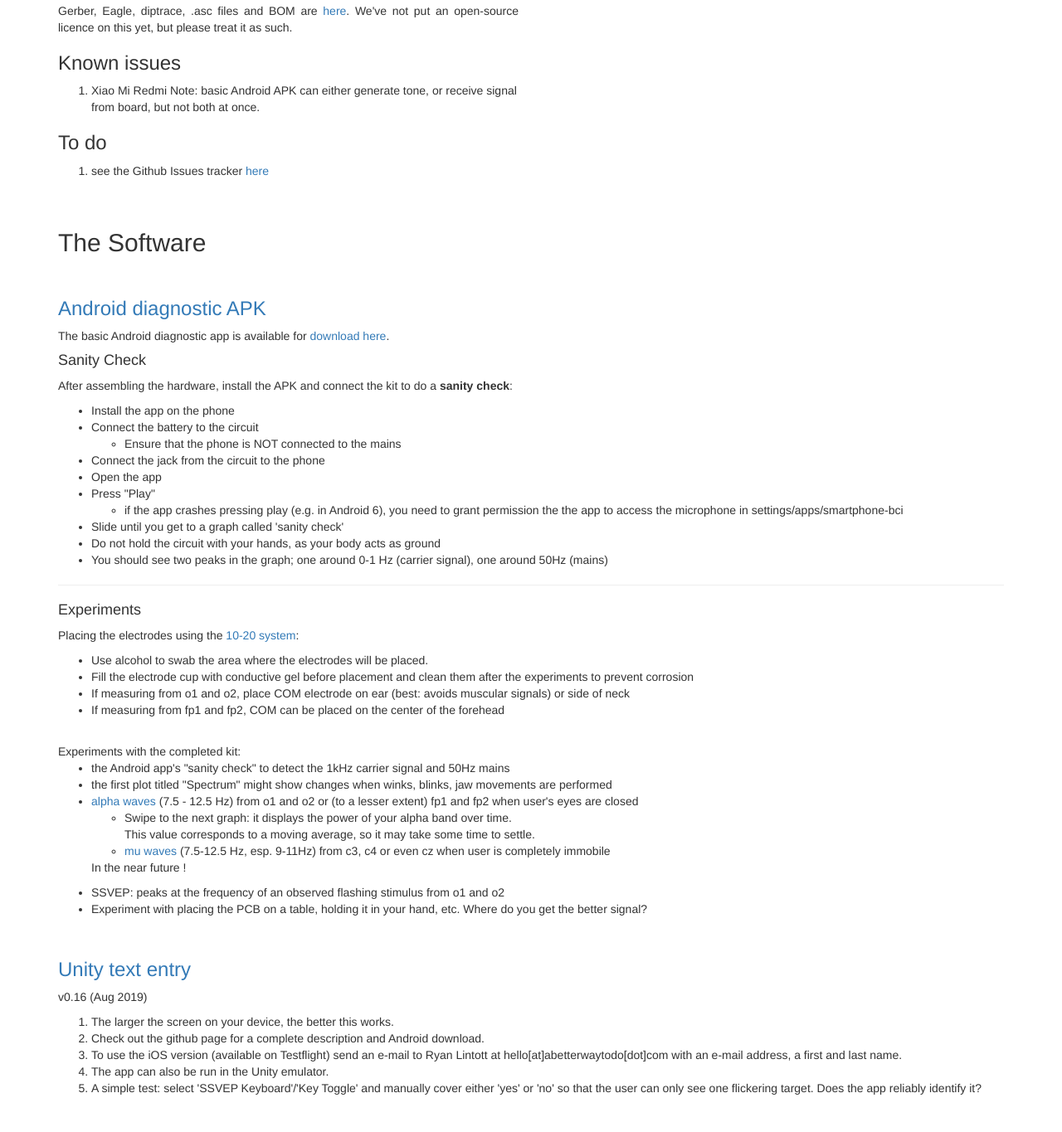
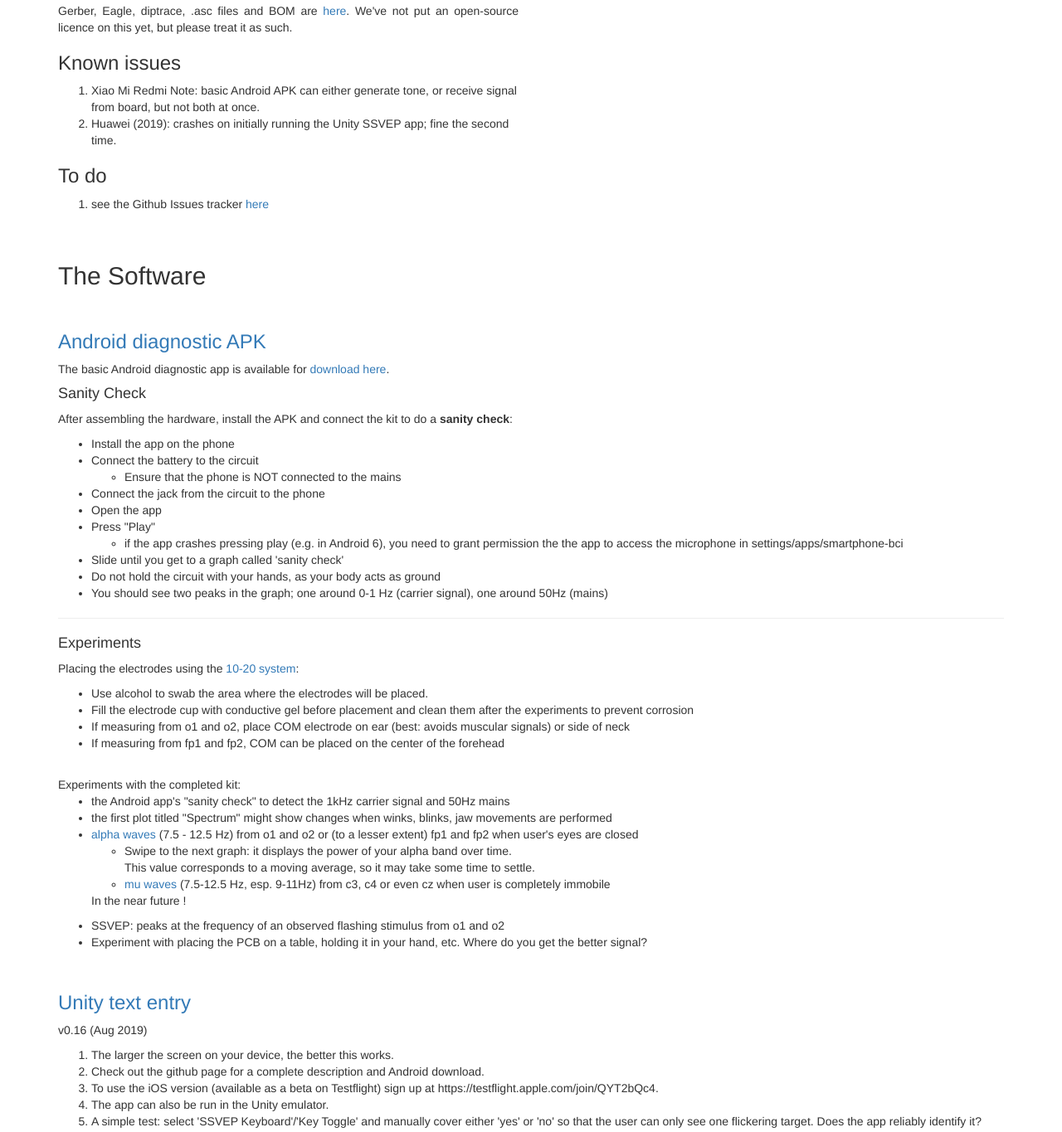
Before and after one commit to icibici/site, a plain HTML site: page index.html in a window 1280 px wide. Shown: the part 4000-5365 px from the top of the page at 83% size. Drawn offline with Linux system fonts and the light colour scheme.

Commit message:
added testflight URL, replacing Ryan's e-mail address; Huawei Unity SSVEP issue mentioned

```diff
--- a/index.html
+++ b/index.html
@@ -294,6 +294,7 @@
             <p class="text-justify">
             	<ol>
             		<li>Xiao Mi Redmi Note: basic Android APK can either generate tone, or receive signal from board, but not both at once.</li>
+			<li> Huawei (2019): crashes on initially running the Unity SSVEP app; fine the second time.</li>
                 </ol>
 
             <h3>To do</h3>
@@ -382,8 +383,7 @@
 	<ol>
 		<li>The larger the screen on your device, the better this works.</li>
 		<li>Check out the github page for a complete description and Android download.</li>
-		<li>To use the iOS version (available on Testflight) send an e-mail to Ryan Lintott at
-			hello[at]abetterwaytodo[dot]com with an e-mail address, a first and last name.</li>
+		<li>To use the iOS version (available as a beta on Testflight) sign up at https://testflight.apple.com/join/QYT2bQc4.</li>
 		<li>The app can also be run in the Unity emulator.</li>
 		<li>A simple test: select 'SSVEP Keyboard'/'Key Toggle' and manually cover either 'yes' or 'no' so that the user can only see one flickering target.  Does the app reliably identify it?</li>
         </ol>
```
